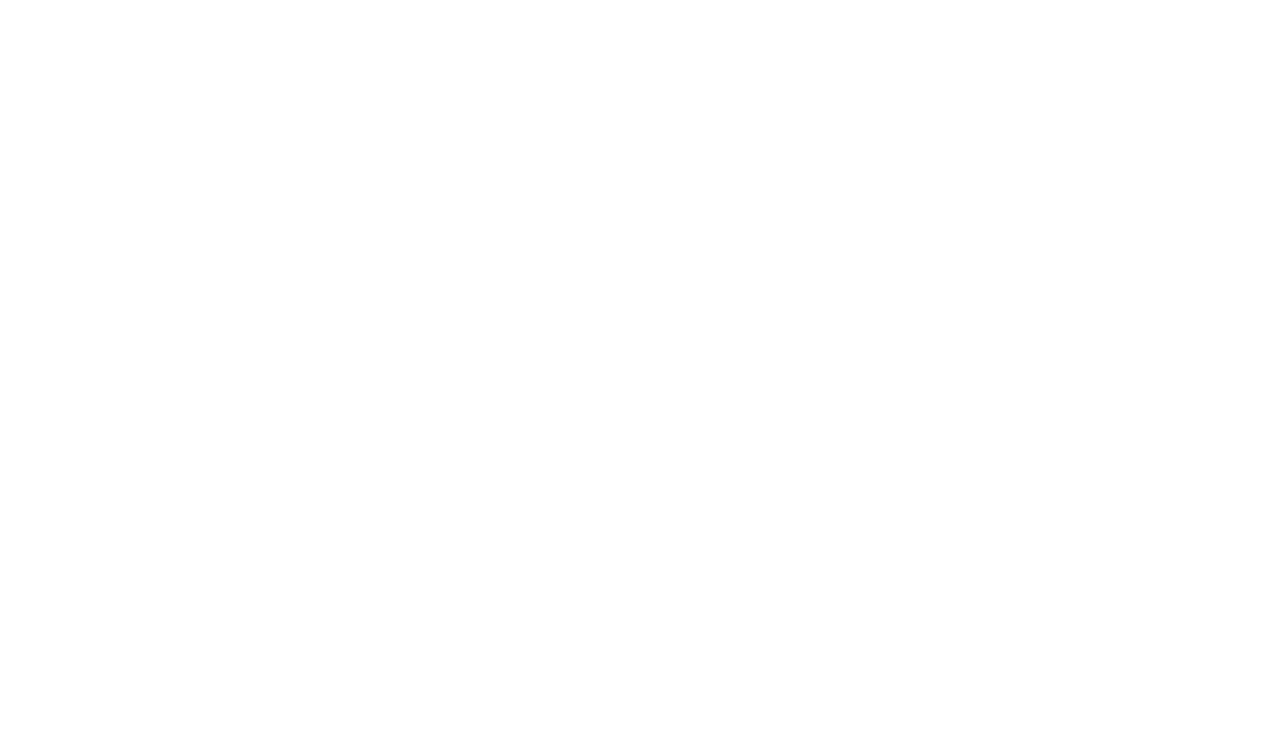
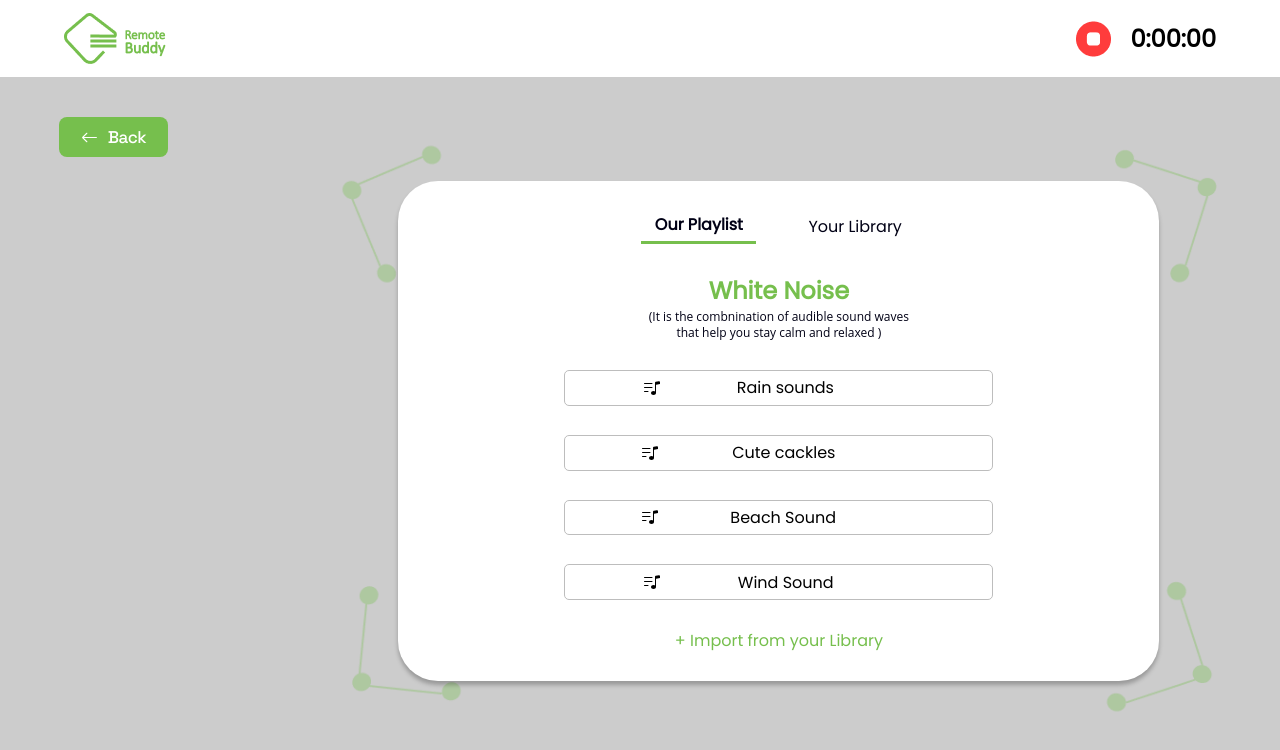
Before and after one commit to mzoyinda/RemoteBuddy, a React (Create React App) app: page /playlist in a window 1280 px wide. Before the commit this address had no page. Shown: the top 750 px of the page. Built offline with nearby package versions, Linux system fonts and the light colour scheme.

Commit message:
feat: Add playlist page

```diff
--- a/src/App.js
+++ b/src/App.js
@@ -1,5 +1,6 @@
 import Choose from 'pages/choose/Choose';
 import Login from 'pages/Login';
+import Playlist from 'pages/playlist/Playlist';
 import React from 'react';
 import { Route, Routes } from 'react-router-dom';
 import './App.css';
@@ -10,6 +11,7 @@ const App = () => {
       <Routes>
         <Route path='/' element={<Login/>}/>
         <Route path='/choose' element={<Choose/>}/>
+        <Route path='/playlist' element={<Playlist/>}/>
       </Routes>
     </div>
   );
--- a/src/components/button/Back.jsx
+++ b/src/components/button/Back.jsx
@@ -1,12 +1,14 @@
 import React from 'react'
 import { BackFilled } from './styles'
 import { BsArrowLeft } from 'react-icons/bs'
+import { useNavigate } from 'react-router-dom'
 
 export const Back = () => {
+  const navigate = useNavigate()
 
   return (
-    <BackFilled>
-        <BsArrowLeft/> Back
+    <BackFilled onClick={()=> navigate(-1)}>
+      <BsArrowLeft/> Back
     </BackFilled>
   )
 }
--- a/src/components/card/Card.jsx
+++ b/src/components/card/Card.jsx
@@ -2,15 +2,15 @@ import React from 'react'
 import { CardContainer } from './styles'
 import buddy from 'assets/buddy.png'
 
-const Card = ({ children }) => {
+const Card = ({ children, display, height }) => {
 
   return (
-    <CardContainer>
+    <CardContainer display={display} height={height}>
         <div className='buddy'>
-            <img alt='RemoteBuddy' src={buddy}/>
+          <img alt='RemoteBuddy' src={buddy}/>
         </div>
         <div className='rest'>
-            {children}
+          {children}
         </div>
     </CardContainer>
   )
--- a/src/components/card/styles.js
+++ b/src/components/card/styles.js
@@ -5,7 +5,8 @@ export const CardContainer = styled.div`
     box-shadow: 0px 4px 4px rgba(0, 0, 0, 0.25);
     border-radius: 40px;
     width: 761px;
-    height: 469px;
+    height: auto;
+    /* height: ${(props) => (props.height ? props.height : '469px')}; */
     position: relative;
     top: 4rem;
     left: 6.9rem;
@@ -16,10 +17,11 @@ export const CardContainer = styled.div`
         position: relative;
         top: 15px;
         left: 9px;
+        display: ${(props) => (props.display === true ? 'block' : 'none')};
     }
 
     .rest {
-        width: 620px;
+        width: auto;
         height: auto;
     }
 `
--- a/src/layout/Layout.jsx
+++ b/src/layout/Layout.jsx
@@ -5,7 +5,7 @@ import { Back } from 'components/button/Back'
 import background from 'assets/background.png'
 import Card from 'components/card/Card'
 
-export const Layout = ({ children }) => {
+export const Layout = ({ children, display }) => {
 
   return (
     <LayoutContain background={background}>
@@ -13,7 +13,7 @@ export const Layout = ({ children }) => {
       <div className='wrap'>
         <Back/>
         <div className='card_contain'>
-          <Card>
+          <Card display={display}>
             {children}
           </Card>
         </div>
--- a/src/pages/choose/Choose.jsx
+++ b/src/pages/choose/Choose.jsx
@@ -5,15 +5,16 @@ import boom from 'assets/boomplay.png'
 import spotify from 'assets/spotify.png'
 import youtube from 'assets/youtube.png'
 import { Layout } from 'layout/Layout'
+import { Link } from 'react-router-dom'
 
 const Choose = () => {
 
   return (
-    <Layout>
+    <Layout display={true}>
         <ChooseContainer>
             <h3 className='text'>Jane, would you like to</h3>
             <button type='button'>
-                Use our music Library
+                <Link to='/playlist'>Use our music Library</Link>
             </button>
             <div className='line_contain'>
                 <div className='line'></div>
--- a/src/pages/choose/styles.js
+++ b/src/pages/choose/styles.js
@@ -7,7 +7,7 @@ export const ChooseContainer = styled.div`
     padding: 0px;
     gap: 28px;
     width: 374px;
-    height: 193px;
+    height: 352px;
     position: relative;
     left: 12rem;
 
@@ -46,7 +46,10 @@ export const ChooseContainer = styled.div`
         display: flex;
         align-items: center;
         text-align: center;
-        color: #F6F6FF;
+
+        a {
+            color: #F6F6FF;
+        }
     }
 
     .line_contain {
--- /dev/null
+++ b/src/pages/playlist/Playlist.jsx
@@ -0,0 +1,47 @@
+import React from 'react'
+import { BsMusicNoteList } from 'react-icons/bs'
+import { Layout } from 'layout/Layout'
+import { WhiteNoise } from './styles'
+
+const Playlist = () => {
+
+  return (
+    <Layout display={false}>
+        <WhiteNoise>
+            <div className='title'>
+                <div className='play'>
+                    <p>Our Playlist</p>
+                </div>
+                <div className='library'>
+                    <p>Your Library</p>
+                </div>
+            </div>
+            <div className='sub_title'>
+                <p className='white'>White Noise</p>
+                <p className='info'>(It is the combnination of audible sound waves<br/> that help you stay calm and relaxed )</p>
+            </div>
+            <ul>
+                <li>
+                    <BsMusicNoteList/>
+                    <span>Rain sounds</span>
+                </li>
+                <li>
+                    <BsMusicNoteList/>
+                    <span>Cute cackles</span>
+                </li>
+                <li>
+                    <BsMusicNoteList/>
+                    <span>Beach Sound</span>
+                </li>
+                <li>
+                    <BsMusicNoteList/>
+                    <span>Wind Sound</span>
+                </li>
+            </ul>
+            <p className='import_cta'>+ Import from your Library</p>
+        </WhiteNoise>
+    </Layout>
+  )
+}
+
+export default Playlist
--- /dev/null
+++ b/src/pages/playlist/styles.js
@@ -0,0 +1,124 @@
+import styled from "styled-components";
+
+export const WhiteNoise = styled.div`
+    display: flex;
+    flex-direction: column;
+    justify-content: center;
+    align-items: center;
+    padding: 30px 0px;
+    gap: 29px;
+    width: 100%;
+    height: 500px;
+    border-radius: 30px;
+
+    .title {
+        display: flex;
+        flex-direction: row;
+        align-items: center;
+        padding: 0px;
+        gap: 42px;
+
+        .play {
+            display: flex;
+            flex-direction: row;
+            justify-content: center;
+            align-items: center;
+            padding: 0px 10px;
+            gap: 33px;
+            cursor: pointer;
+            width: 115px;
+            height: 35px;
+            border-bottom: 3px solid #76BF4D;
+
+            p {
+                font-family: 'Poppins', sans-serif;
+                font-style: normal;
+                font-weight: 700;
+                font-size: 16px;
+                line-height: 24px;
+                color: #000015;
+            }
+        }
+
+        .library {
+            display: flex;
+            flex-direction: row;
+            align-items: flex-start;
+            padding: 0px 10px;
+            gap: 10px;
+            width: 118px;
+            height: 24px;
+            cursor: pointer;
+
+            p {
+                font-style: normal;
+                font-weight: 400;
+                font-size: 16px;
+                line-height: 24px;
+                color: #000015;
+            }
+        }
+    }
+
+    .sub_title {
+        display: flex;
+        flex-direction: column;
+        justify-content: center;
+        align-items: center;
+        padding: 0px;
+        width: 264px;
+        height: 68px;
+
+        .white {
+            font-style: normal;
+            font-weight: 700;
+            font-size: 24px;
+            line-height: 36px;
+            color: #76BF4D;
+        }
+
+        .info {
+            font-family: 'Open Sans', sans-serif;
+            font-style: normal;
+            font-weight: 400;
+            font-size: 12px;
+            line-height: 16px;
+            text-align: center;
+            color: #000015;
+
+        }
+    }
+
+    ul {
+        display: flex;
+        flex-direction: column;
+        justify-content: center;
+        align-items: flex-start;
+        padding: 0px;
+        gap: 29px;
+        width: 429px;
+        height: 230px;
+        list-style-type: none;
+
+        li {
+            width: 429px;
+            height: 50px;
+            border: 0.5px solid #BDBDBD;
+            border-radius: 5px;
+            cursor: pointer;
+            display: flex;
+            flex-direction: row;
+            align-items: center;
+            justify-content: space-around;
+            padding: 0 120px 0 40px;
+        }
+    }
+
+    .import_cta {
+        font-style: normal;
+        font-weight: 400;
+        font-size: 16px;
+        line-height: 24px;
+        color: #76BF4D;
+    }
+`
```
